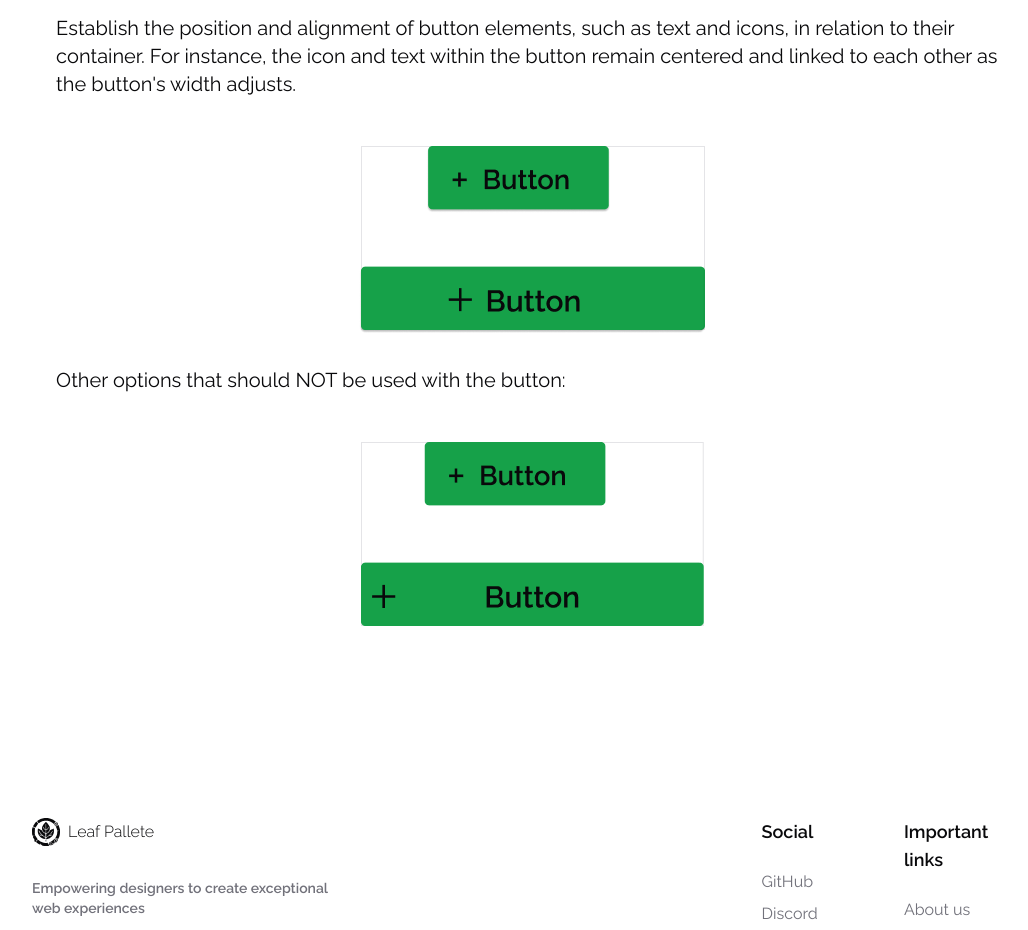
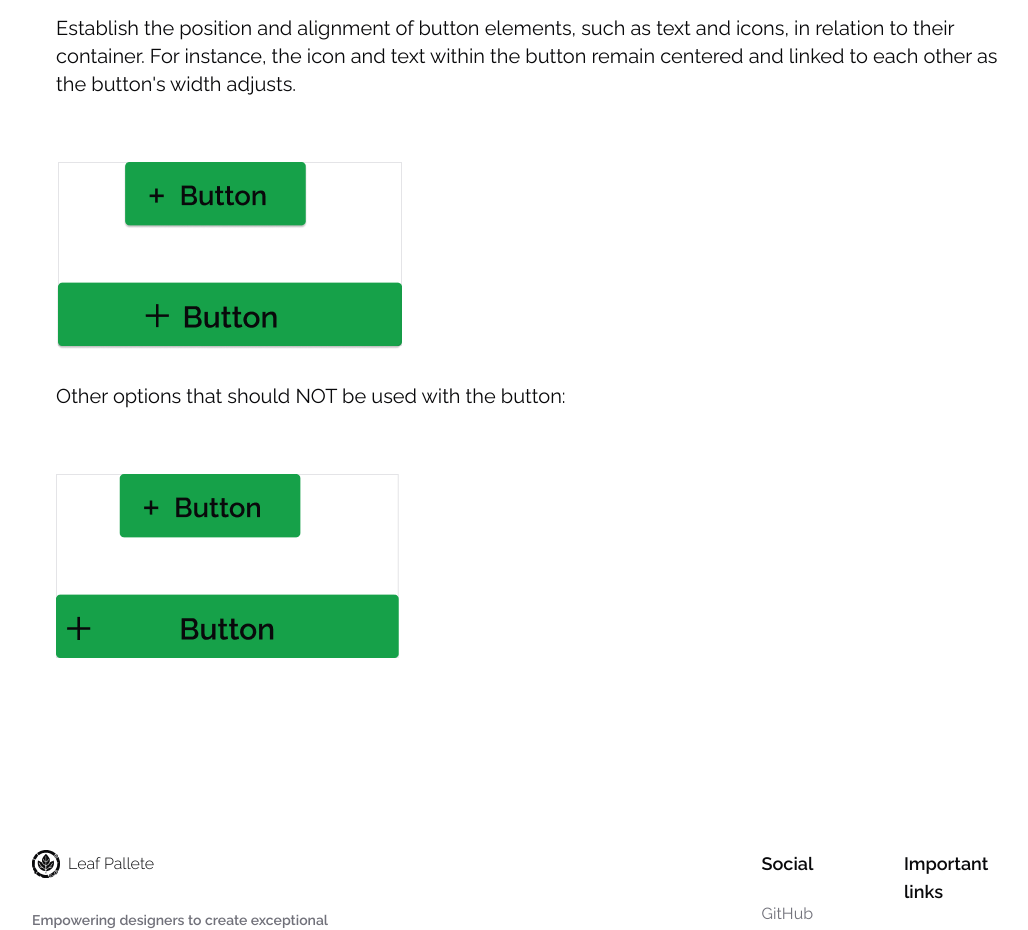
Before and after one commit to Leaf-Pallete/leaf-pallete, a Next.js app: page /components-module/component-button in a window 1280 px wide. Shown: the part 2120-3050 px from the top of the page, without its empty margins (216-1244 px from the left). Built offline with nearby package versions, Linux system fonts and the light colour scheme.

Commit message:
fix: correct responsive classes for proper mobile centering

```diff
--- a/components/component-button/button-component.tsx
+++ b/components/component-button/button-component.tsx
@@ -151,7 +151,7 @@ export const ButtonComponent = () => {
 					button's width adjusts.
 				</p>
 				<Image
-					className="mx-auto pt-4 sm:pt-8-mx-0"
+					className="mx-auto pt-4 sm:pt-8 sm:mx-0"
 					src={
 						resolvedTheme === "dark"
 							? "/component-button/practices-component-dark.png"
@@ -165,7 +165,7 @@ export const ButtonComponent = () => {
 					Other options that should NOT be used with the button:
 				</p>
 				<Image
-					className="mx-auto pb-12 pt-4 sm:pt-8-mx-0"
+					className="mx-auto pb-12 pt-4 sm:pt-8 sm:mx-0"
 					src={
 						resolvedTheme === "dark"
 							? "/component-button/practices2-component-dark.png"
```
